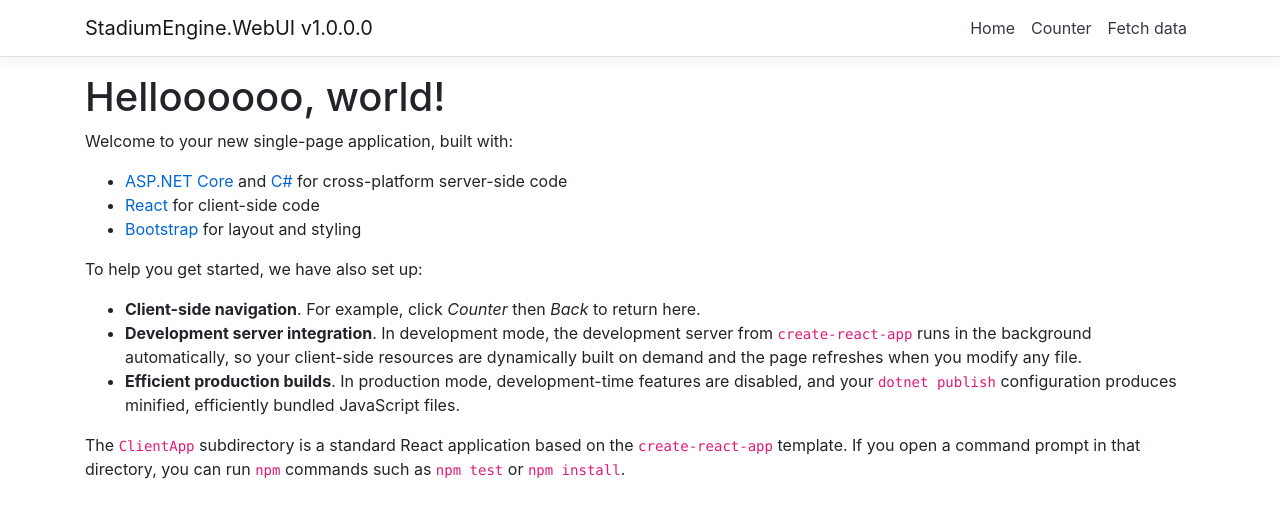
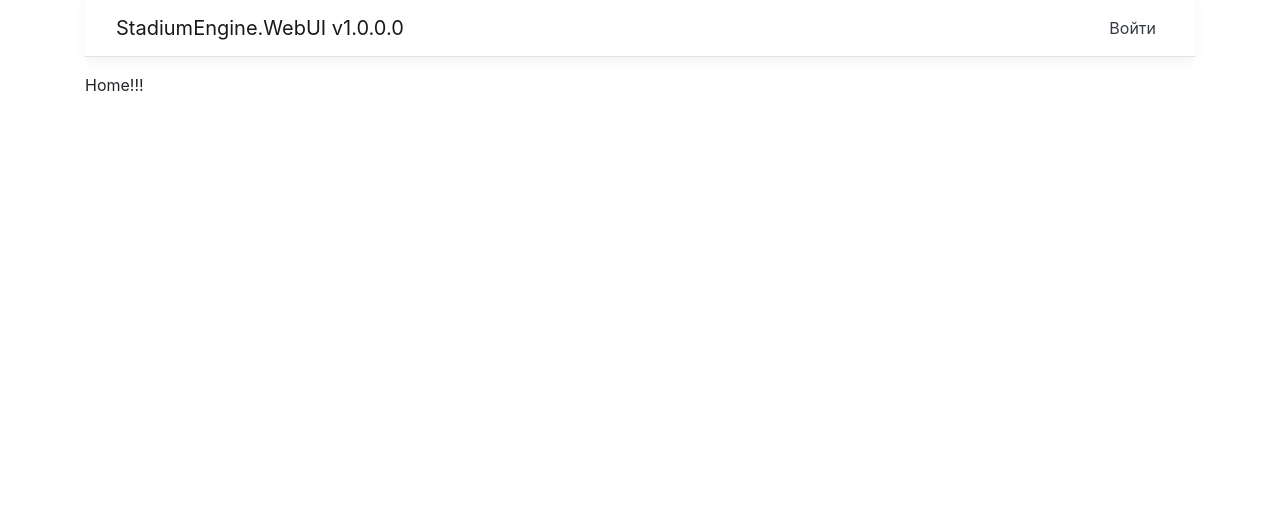
Before and after one commit to vctrprime/unfield, a React (Create React App) app in the folder StadiumEngine/StadiumEngine.WebUI/ClientApp/: page / in a window 1280 px wide. Shown: the top 518 px of the page. Built offline with nearby package versions, Linux system fonts and the light colour scheme.

Commit message:
basic front routing

```diff
--- a/StadiumEngine/StadiumEngine.WebUI/ClientApp/package.json
+++ b/StadiumEngine/StadiumEngine.WebUI/ClientApp/package.json
@@ -10,7 +10,7 @@
     "react": "^16.0.0",
     "react-dom": "^16.0.0",
     "react-router-bootstrap": "^0.25.0",
-    "react-router-dom": "^5.1.2",
+    "react-router-dom": "^6.4.3",
     "react-scripts": "^3.4.4",
     "reactstrap": "^8.4.1",
     "rimraf": "^2.6.2"
--- a/StadiumEngine/StadiumEngine.WebUI/ClientApp/src/App.js
+++ b/StadiumEngine/StadiumEngine.WebUI/ClientApp/src/App.js
@@ -1,21 +1,28 @@
 import React, { Component } from 'react';
-import { Route } from 'react-router';
 import { Layout } from './components/Layout';
-import { Home } from './components/Home';
-import { FetchData } from './components/FetchData';
-import { Counter } from './components/Counter';
+import './custom.css'
+import {Routes, Route} from "react-router-dom";
+import {Home} from "./components/landing/Home";
+import {Layout as LkLayout} from "./components/lk/Layout";
+import {Actives} from "./components/lk/Actives";
+import {Schedule} from "./components/lk/Schedule";
 
-import './custom.css'
 
 export default class App extends Component {
   static displayName = App.name;
 
+
+
   render () {
     return (
       <Layout>
-        <Route exact path='/' component={Home} />
-        <Route path='/counter' component={Counter} />
-        <Route path='/fetch-data' component={FetchData} />
+          <Routes>
+              <Route path="/" element={<Home/>} />
+              <Route path="/lk" element={<LkLayout />}>
+                  <Route path="actives" element={<Actives />} />
+                  <Route path="schedule" element={<Schedule />} />
+              </Route>
+          </Routes>
       </Layout>
     );
   }
--- a/StadiumEngine/StadiumEngine.WebUI/ClientApp/src/components/Counter.js
+++ /dev/null
@@ -1,31 +0,0 @@
-import React, { Component } from 'react';
-
-export class Counter extends Component {
-  static displayName = Counter.name;
-
-  constructor(props) {
-    super(props);
-    this.state = { currentCount: 0 };
-    this.incrementCounter = this.incrementCounter.bind(this);
-  }
-
-  incrementCounter() {
-    this.setState({
-      currentCount: this.state.currentCount + 1
-    });
-  }
-
-  render() {
-    return (
-      <div>
-        <h1>Counter</h1>
-
-        <p>This is a simple example of a React component.</p>
-
-        <p aria-live="polite">Current count: <strong>{this.state.currentCount}</strong></p>
-
-        <button className="btn btn-primary" onClick={this.incrementCounter}>Increment</button>
-      </div>
-    );
-  }
-}
--- a/StadiumEngine/StadiumEngine.WebUI/ClientApp/src/components/FetchData.js
+++ /dev/null
@@ -1,59 +0,0 @@
-import React, { Component } from 'react';
-
-export class FetchData extends Component {
-  static displayName = FetchData.name;
-
-  constructor(props) {
-    super(props);
-    this.state = { forecasts: [], loading: true };
-  }
-
-  componentDidMount() {
-    this.populateWeatherData();
-  }
-
-  static renderForecastsTable(forecasts) {
-    return (
-      <table className='table table-striped' aria-labelledby="tabelLabel">
-        <thead>
-          <tr>
-            <th>Date</th>
-            <th>Temp. (C)</th>
-            <th>Temp. (F)</th>
-            <th>Summary</th>
-          </tr>
-        </thead>
-        <tbody>
-          {forecasts.map(forecast =>
-            <tr key={forecast.name}>
-              <td>{forecast.name}</td>
-              <td>323</td>
-              <td>323</td>
-              <td>3434</td>
-            </tr>
-          )}
-        </tbody>
-      </table>
-    );
-  }
-
-  render() {
-    let contents = this.state.loading
-      ? <p><em>Loading...</em></p>
-      : FetchData.renderForecastsTable(this.state.forecasts);
-
-    return (
-      <div>
-        <h1 id="tabelLabel" >Weather forecast</h1>
-        <p>This component demonstrates fetching data from the server.</p>
-        {contents}
-      </div>
-    );
-  }
-
-  async populateWeatherData() {
-    const response = await fetch('test');
-    const data = await response.json();
-    this.setState({ forecasts: data, loading: false });
-  }
-}
--- a/StadiumEngine/StadiumEngine.WebUI/ClientApp/src/components/Home.js
+++ /dev/null
@@ -1,26 +0,0 @@
-import React, { Component } from 'react';
-
-export class Home extends Component {
-  static displayName = Home.name;
-
-  render () {
-    return (
-      <div>
-        <h1>Helloooooo, world!</h1>
-        <p>Welcome to your new single-page application, built with:</p>
-        <ul>
-          <li><a href='https://get.asp.net/'>ASP.NET Core</a> and <a href='https://msdn.microsoft.com/en-us/library/67ef8sbd.aspx'>C#</a> for cross-platform server-side code</li>
-          <li><a href='https://facebook.github.io/react/'>React</a> for client-side code</li>
-          <li><a href='http://getbootstrap.com/'>Bootstrap</a> for layout and styling</li>
-        </ul>
-        <p>To help you get started, we have also set up:</p>
-        <ul>
-          <li><strong>Client-side navigation</strong>. For example, click <em>Counter</em> then <em>Back</em> to return here.</li>
-          <li><strong>Development server integration</strong>. In development mode, the development server from <code>create-react-app</code> runs in the background automatically, so your client-side resources are dynamically built on demand and the page refreshes when you modify any file.</li>
-          <li><strong>Efficient production builds</strong>. In production mode, development-time features are disabled, and your <code>dotnet publish</code> configuration produces minified, efficiently bundled JavaScript files.</li>
-        </ul>
-        <p>The <code>ClientApp</code> subdirectory is a standard React application based on the <code>create-react-app</code> template. If you open a command prompt in that directory, you can run <code>npm</code> commands such as <code>npm test</code> or <code>npm install</code>.</p>
-      </div>
-    );
-  }
-}
--- a/StadiumEngine/StadiumEngine.WebUI/ClientApp/src/components/Layout.js
+++ b/StadiumEngine/StadiumEngine.WebUI/ClientApp/src/components/Layout.js
@@ -1,6 +1,5 @@
 import React, { Component } from 'react';
 import { Container } from 'reactstrap';
-import { NavMenu } from './NavMenu';
 
 export class Layout extends Component {
   static displayName = Layout.name;
@@ -8,7 +7,7 @@ export class Layout extends Component {
   render () {
     return (
       <div>
-        <NavMenu />
+
         <Container>
           {this.props.children}
         </Container>
--- a/StadiumEngine/StadiumEngine.WebUI/ClientApp/src/components/NavMenu.js
+++ b/StadiumEngine/StadiumEngine.WebUI/ClientApp/src/components/NavMenu.js
@@ -31,13 +31,7 @@ export class NavMenu extends Component {
             <Collapse className="d-sm-inline-flex flex-sm-row-reverse" isOpen={!this.state.collapsed} navbar>
               <ul className="navbar-nav flex-grow">
                 <NavItem>
-                  <NavLink tag={Link} className="text-dark" to="/">Home</NavLink>
-                </NavItem>
-                <NavItem>
-                  <NavLink tag={Link} className="text-dark" to="/counter">Counter</NavLink>
-                </NavItem>
-                <NavItem>
-                  <NavLink tag={Link} className="text-dark" to="/fetch-data">Fetch data</NavLink>
+                  <NavLink tag={Link} className="text-dark" to="/lk/actives">Войти</NavLink>
                 </NavItem>
               </ul>
             </Collapse>
--- /dev/null
+++ b/StadiumEngine/StadiumEngine.WebUI/ClientApp/src/components/landing/Home.js
@@ -0,0 +1,11 @@
+import React from 'react';
+import {NavMenu} from "../NavMenu";
+
+
+export const Home = () => (
+    <div>
+        <NavMenu />
+        <span>Home!!!</span>
+    </div>
+
+);
--- /dev/null
+++ b/StadiumEngine/StadiumEngine.WebUI/ClientApp/src/components/lk/Actives.js
@@ -0,0 +1,3 @@
+import React from 'react';
+
+export const Actives = () => (<span>Actives</span>);
--- /dev/null
+++ b/StadiumEngine/StadiumEngine.WebUI/ClientApp/src/components/lk/Layout.js
@@ -0,0 +1,24 @@
+import React from 'react';
+import {Container, NavItem} from "reactstrap";
+import {Link, NavLink, Outlet} from "react-router-dom";
+
+export const Layout = () => {
+    return (
+        <div>
+            <ul className="navbar-nav flex-grow">
+                <NavItem>
+                    <NavLink tag={Link} className="text-dark" to="/">Home</NavLink>
+                </NavItem>
+                <NavItem>
+                    <NavLink tag={Link} className="text-dark" to="/lk/actives">Actives</NavLink>
+                </NavItem>
+                <NavItem>
+                    <NavLink tag={Link} className="text-dark" to="/lk/schedule">Schedule</NavLink>
+                </NavItem>
+            </ul>
+            <Container>
+                <Outlet />
+            </Container>
+        </div>
+    );
+}
--- /dev/null
+++ b/StadiumEngine/StadiumEngine.WebUI/ClientApp/src/components/lk/Schedule.js
@@ -0,0 +1,3 @@
+import React from 'react';
+
+export const Schedule = () => (<span>Schedule</span>);
```
Also changed, not shown: 1 other file (tests, documents, lock files or other folders).
